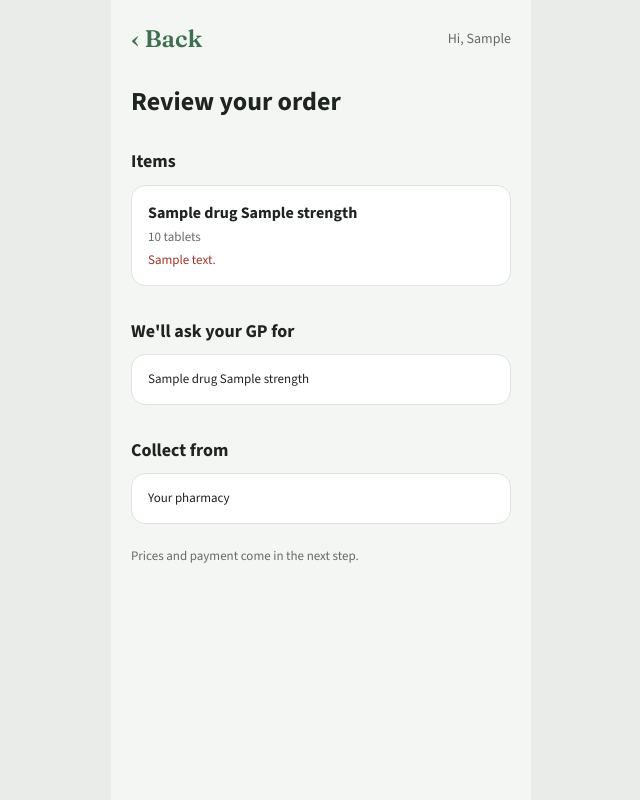
After one commit to nehajosephh/ReMedi, a Flask app: template templates/patient/review.html in a window 1280 px wide. The commit adds this page. Shown: the whole page, without its empty margins (319-959 px from the left). Run offline with Flask 3, Linux system fonts and the light colour scheme; the template is opened without the code that fills it: most values are stand-ins (such as "Sample title", 1, 10 or a date in 2020).

Commit message:
patient medication renewal

```diff
--- a/routes/patient.py
+++ b/routes/patient.py
@@ -3,6 +3,7 @@ import re
 import uuid
 
 from flask import Blueprint, redirect, render_template, request, session, url_for
+from services.prescription_rules import item_state, next_due_date, parse_date, repeats_left, today
 
 from services.storage import find_by, load_data, login_required, save_data
 
@@ -16,7 +17,7 @@ EIRCODE = re.compile(r"^[A-Z0-9]{3}\s?[A-Z0-9]{4}$")
 def start():
     """Choose: set up a new profile, or continue as an existing demo patient."""
     data = load_data()
-    return render_template("patient_start.html", patients=data["patients"])
+    return render_template("patient/start.html", patients=data["patients"])
 
 
 @patient_bp.route("/continue/<patient_id>")
@@ -63,6 +64,17 @@ def setup():
         if form["delivery"] not in ("home", "collect"):
             form["delivery"] = "home"
 
+        # Same name, date of birth and phone = same person. Log them in instead of making a duplicate.
+        existing = next((p for p in data["patients"]
+            if p["first_name"].lower() == form["first_name"].lower()
+            and p["last_name"].lower() == form["last_name"].lower()
+            and p["dob"] == form["dob"] and p["phone"] == phone_digits), None)
+        if not errors and existing:
+            session.clear()
+            session["role"] = "patient"
+            session["user_id"] = existing["id"]
+            return redirect(url_for("patient.home"))
+
         if not errors:
             patient = {"id": "p" + uuid.uuid4().hex[:6], **form, "phone": phone_digits}
             data["patients"].append(patient)
@@ -72,17 +84,83 @@ def setup():
             session["user_id"] = patient["id"]
             return redirect(url_for("patient.home"))
 
-    return render_template("patient_setup.html", form=form, errors=errors, schemes=SCHEMES,
+    return render_template("patient/setup.html", form=form, errors=errors, schemes=SCHEMES,
                            doctors=data["doctors"], pharmacies=data["pharmacies"])
+
+
+def current_patient(data):
+    """The logged-in patient, or None."""
+    return find_by(data["patients"], "id", session.get("user_id"))
+
+
+def last_order_items(data, patient_id):
+    """Prescription ids from this patient's most recent order (what they had last month)."""
+    orders = [o for o in data["orders"] if o["patient_id"] == patient_id and o.get("status") != "cancelled"]
+    if not orders:
+        return []
+    latest = max(orders, key=lambda o: o["created"])
+    return latest["items"]
+
+
+def build_med_list(data, patient_id):
+    """Each of the patient's prescriptions plus everything the screen needs to show it."""
+    last_items = last_order_items(data, patient_id)
+    meds = []
+    for rx in data["prescriptions"]:
+        if rx["patient_id"] != patient_id or rx.get("superseded"):
+            continue
+        can_order, state, message = item_state(rx)
+        last = rx.get("last_dispensed")
+        meds.append({
+            **rx,
+            "can_order": can_order,
+            "state": state,
+            "message": message,
+            "repeats_left": repeats_left(rx),
+            "in_last_order": rx["id"] in last_items,
+            # ticked by default if they had it last month and it can still be ordered
+            "ticked": can_order and rx["id"] in last_items,
+            "last_ordered": parse_date(last).strftime("%B") if last else None,
+        })
+    return meds
 
 
 @patient_bp.route("/home")
 @login_required("patient")
 def home():
     data = load_data()
-    patient = find_by(data["patients"], "id", session["user_id"])
+    patient = current_patient(data)
     if not patient:  # profile was deleted from data.json
         session.clear()
         return redirect(url_for("welcome"))
-    pharmacy = find_by(data["pharmacies"], "id", patient["pharmacy_id"])
-    return render_template("patient_home.html", patient=patient, pharmacy=pharmacy)
+    meds = build_med_list(data, patient["id"])
+    # base the due date on what they normally order each month
+    due = next_due_date([m for m in meds if m["ticked"]])
+    due_text = "Any time"
+    if due:
+        due_text = "Due now" if due <= today() else due.strftime("%a %d %b").replace(" 0", " ")
+    return render_template("patient/home.html", patient=patient, meds=meds, due=due_text,
+                           error=request.args.get("error"))
+
+
+@patient_bp.route("/review", methods=["POST"])
+@login_required("patient")
+def review():
+    """Check what the patient ticked. Never trust the browser: re-check every item here."""
+    data = load_data()
+    patient = current_patient(data)
+    meds = {m["id"]: m for m in build_med_list(data, patient["id"])}
+
+    chosen = [i for i in request.form.getlist("items") if i in meds and meds[i]["can_order"]]
+    gp_requests = [i for i in request.form.getlist("gp_requests") if i in meds and not meds[i]["can_order"]]
+    delivery = "collect" if request.form.get("delivery") == "collect" else "home"
+
+    if not chosen:
+        return redirect(url_for("patient.home", error="Tick at least one medication to continue."))
+
+    # Remember the choice for the next screens (review, payment)
+    session["draft_order"] = {"items": chosen, "gp_requests": gp_requests, "delivery": delivery}
+    return render_template("patient/review.html", patient=patient,
+                           items=[meds[i] for i in chosen],
+                           gp_items=[meds[i] for i in gp_requests],
+                           delivery=delivery)
--- a/static/css/style.css
+++ b/static/css/style.css
@@ -92,3 +92,31 @@ input:focus, select:focus { outline: 3px solid #b9d4c0; border-color: var(--gree
 .role .desc { color: var(--muted); font-size: 14px; }
 .role .chev { color: var(--muted); font-size: 22px; }
 .footnote { margin-top: auto; padding-top: 30px; text-align: center; font-size: 13px; color: var(--muted); }
+
+/* patient medication list */
+.tile-btn { text-align: left; font: inherit; color: inherit; cursor: pointer; }
+.tile-btn .change { float: right; color: var(--green); font-weight: 600; font-size: 12px; text-decoration: underline; }
+.list-head { display: flex; justify-content: space-between; align-items: baseline; }
+.med { display: flex; align-items: center; gap: 12px; background: #fff; border: 1.5px solid var(--line);
+       border-radius: var(--radius); padding: 15px 16px; margin-bottom: 10px; cursor: pointer; }
+.med.on { border: 2px solid var(--green); background: var(--green-soft); padding: 14.5px 15.5px; }
+.med-text { flex: 1; display: flex; flex-direction: column; gap: 2px; }
+.med input[name="items"] { position: absolute; opacity: 0; pointer-events: none; }
+.med .box { width: 26px; height: 26px; border: 2px solid #b7bfb9; border-radius: 6px; background: #fff; flex: none;
+            display: grid; place-items: center; color: #fff; font-size: 16px; }
+.med.on .box { background: var(--green); border-color: var(--green); }
+.med.on .box::after { content: "✓"; }
+.med:focus-within { outline: 3px solid #b9d4c0; }
+.med.blocked { background: var(--red-soft); border-color: #e8b9b4; cursor: default; }
+.warn { color: var(--red); font-size: 13px; }
+.gp-ask { cursor: pointer; font-size: 14px; font-weight: 700; color: var(--green); text-decoration: underline; margin: 0; }
+.gp-ask input { position: absolute; opacity: 0; }
+.gp-ask .ask-on, .gp-ask input:checked ~ .ask-off { display: none; }
+.gp-ask input:checked ~ .ask-on { display: inline; text-decoration: none; }
+.gp-ask:focus-within { outline: 3px solid #b9d4c0; border-radius: 4px; }
+.tell-us { font-size: 15px; margin: 22px 0 8px; }
+.ai-row { display: flex; gap: 10px; }
+.ai-row input { border-radius: 999px; }
+.mic { width: 48px; height: 48px; border-radius: 50%; border: 0; background: var(--green-soft); flex: none; }
+.sticky-bottom { position: sticky; bottom: 0; padding: 16px 0 6px; background: linear-gradient(transparent, var(--bg) 30%); margin-top: 18px; }
+.btn:disabled { opacity: .5; cursor: not-allowed; }
--- /dev/null
+++ b/templates/patient/review.html
@@ -0,0 +1,27 @@
+{% extends "base.html" %}
+{% block body %}
+<main class="app">
+  <div class="header">
+    <a class="logo" href="{{ url_for('patient.home') }}">‹ Back</a>
+    <span class="greeting">Hi, {{ patient.first_name }}</span>
+  </div>
+  <h1>Review your order</h1>
+
+  <h2>Items</h2>
+  {% for m in items %}
+    <div class="card"><strong>{{ m.drug }} {{ m.strength }}</strong><br>
+      <span class="small">{{ m.qty }} {{ "tablets" if m.qty > 1 else "item" }}</span>
+      {% if m.state == "last_repeat" %}<br><span class="warn">{{ m.message }}</span>{% endif %}</div>
+  {% endfor %}
+
+  {% if gp_items %}
+    <h2>We'll ask your GP for</h2>
+    {% for m in gp_items %}<div class="card small">{{ m.drug }} {{ m.strength }}</div>{% endfor %}
+  {% endif %}
+
+  <h2>{{ "Delivery to" if delivery == "home" else "Collect from" }}</h2>
+  <div class="card small">{{ patient.address if delivery == "home" else "Your pharmacy" }}</div>
+
+  <p class="small">Prices and payment come in the next step.</p>
+</main>
+{% endblock %}
```
Also changed, not shown: data/data.json (+11 -15 lines), services/prescription_rules.py (added, +48 -0 lines), static/js/patient.js (added, +29 -0 lines), templates/patient/home.html (added, +73 -0 lines), templates/patient_home.html (deleted, +0 -17 lines), templates/patient/setup.html (renamed from templates/patient_setup.html), templates/patient/start.html (renamed from templates/patient_start.html).
